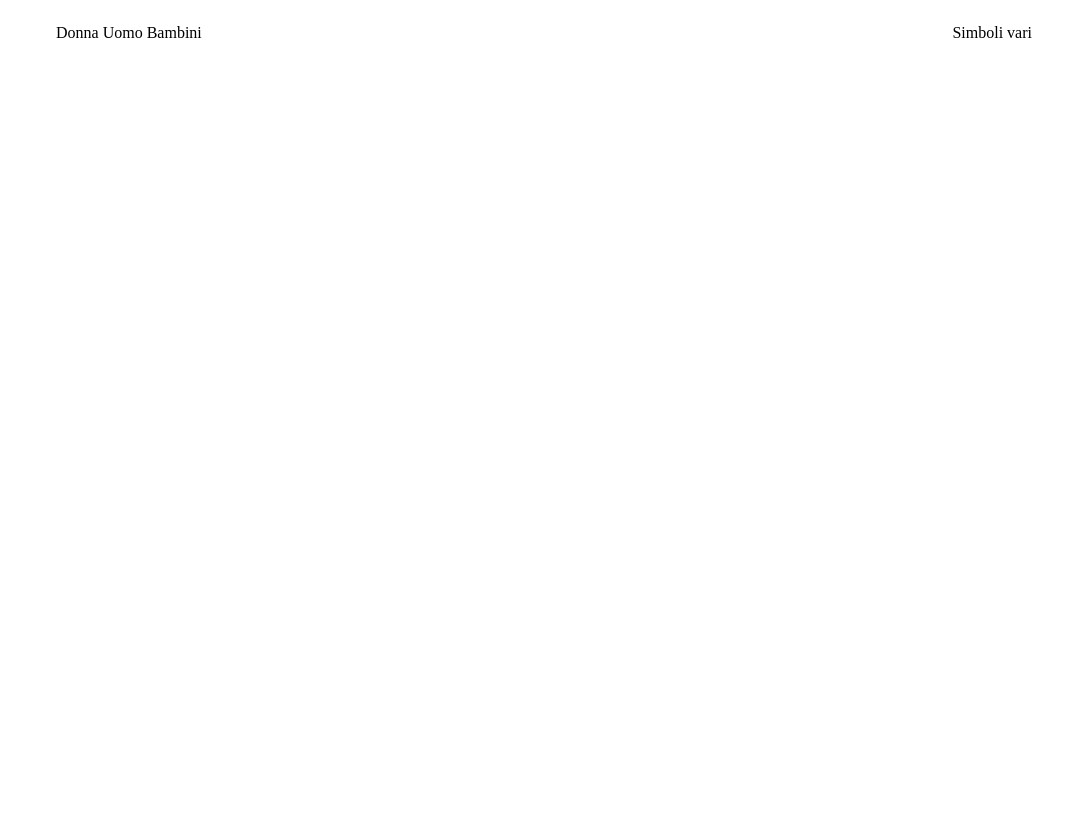
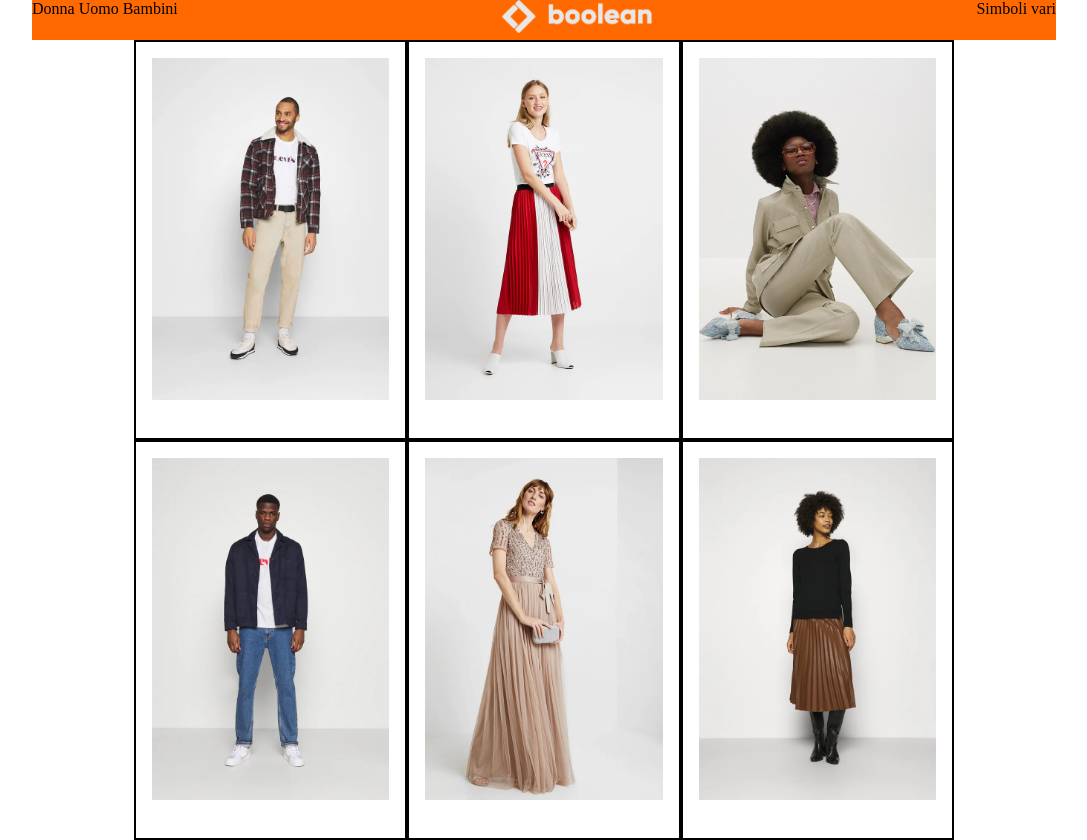
Before and after one commit to DarioBecchio/html-css-boolando, a plain HTML site: page index.html in a window 1280 px wide. Shown: the whole page, without its empty margins (96-1183 px from the left). Before the commit the page ends 800 px from the top, so only its background shows below. Drawn offline with Linux system fonts and the light colour scheme.

Commit message:
position images relative absolute

```diff
--- a/index.html
+++ b/index.html
@@ -6,7 +6,7 @@
     <link rel="stylesheet" href="./style.css">
     <title>Document</title>
 </head>
-<body class="container">
+<body class="container debug">
     <header id="site_header">
         <nav class="d-flex j-between">
             <div>
@@ -14,16 +14,54 @@
                 <a>Uomo</a>
                 <a>Bambini</a>
             </div>
-            <img src="" alt="">
+                <img width="150px" src="./boolean-logo.png" alt="">
             <div>
                 Simboli vari
             </div>
         </nav>
     </header>
-    <!-- /#site_header -->
-    <main id="site_main"></main>
-    <!-- /#site_main -->
-    <footer id="site_footer"></footer>
-    <!-- /#site_footer -->
-</body>
-</html>
+    <main>
+        <section>
+            <div class="container">
+                <div class="row">
+                    <div class="col-4">
+                        <div class="card relative">
+                            <img src="./1.webp" alt="">
+                            <img class="absolute" src="./1b.webp" alt="">
+                        </div>
+
+                    </div>
+                    <div class="col-4">
+                        <div class="card relative">
+                            <img src="./2.webp" alt="">
+                            <img class="absolute" src="./2b.webp" alt="">
+                        </div>
+                    </div>
+                    <div class="col-4">
+                        <div class="card relative">
+                            <img src="./3.webp" alt="">
+                            <img class="absolute" src="./3b.webp" alt="">
+                        </div>
+                    </div>
+                    <div class="col-4">
+                        <div class="card relative">
+                            <img src="./4.webp" alt="">
+                            <img class="absolute" src="./4b.webp" alt="">
+                        </div>
+                    </div>
+                    <div class="col-4">
+                        <div class="card relative">
+                            <img src="./5.webp" alt="">
+                            <img class="absolute" src="./5b.webp" alt="">
+                        </div>
+                    </div>
+                    <div class="col-4">
+                        <div class="card relative">
+                            <img src="./6.webp" alt="">
+                            <img class="absolute" src="./6b.webp" alt="">
+                        </div>
+                    </div>
+                </div>
+            </div>
+        </section>
+    </main>
--- a/style.css
+++ b/style.css
@@ -11,6 +11,10 @@
     --dark: #1A1A1A;
 }
 
+.debug .col-4{
+    border: 2px solid black;
+    height:400px;
+}
 /*Common*/
 .d-flex{
     display: flex;
@@ -25,9 +29,36 @@
     margin: auto;
     width: 80%;
 }
+.row{
+    display: flex;
+    flex-wrap: wrap;
+}
+.col-4{
+    width: calc(100%/12*4);
+    padding: 1rem;
+
+}
+.absolute{
+position: absolute;
+top: 0;
+left: 0;
+}
+.relative{
+    position: relative;
+}
 
 /*HEADER*/
 #site_header{
-    height:30px;
-    margin: 1.5rem;
+    height:40px;
+    background-color: var(--top);
 }
+
+
+/*endheader*/
+
+/*main*/
+
+
+img{
+    max-width: 100%;
+}
```
Also changed, not shown: 1.webp (added), 1b.webp (added), 2.webp (added), 2b.webp (added), 3.webp (added), 3b.webp (added), 4.webp (added), 4b.webp (added), 5.webp (added), 5b.webp (added), 6.webp (added), 6b.webp (added), boolean-logo.png (added).
